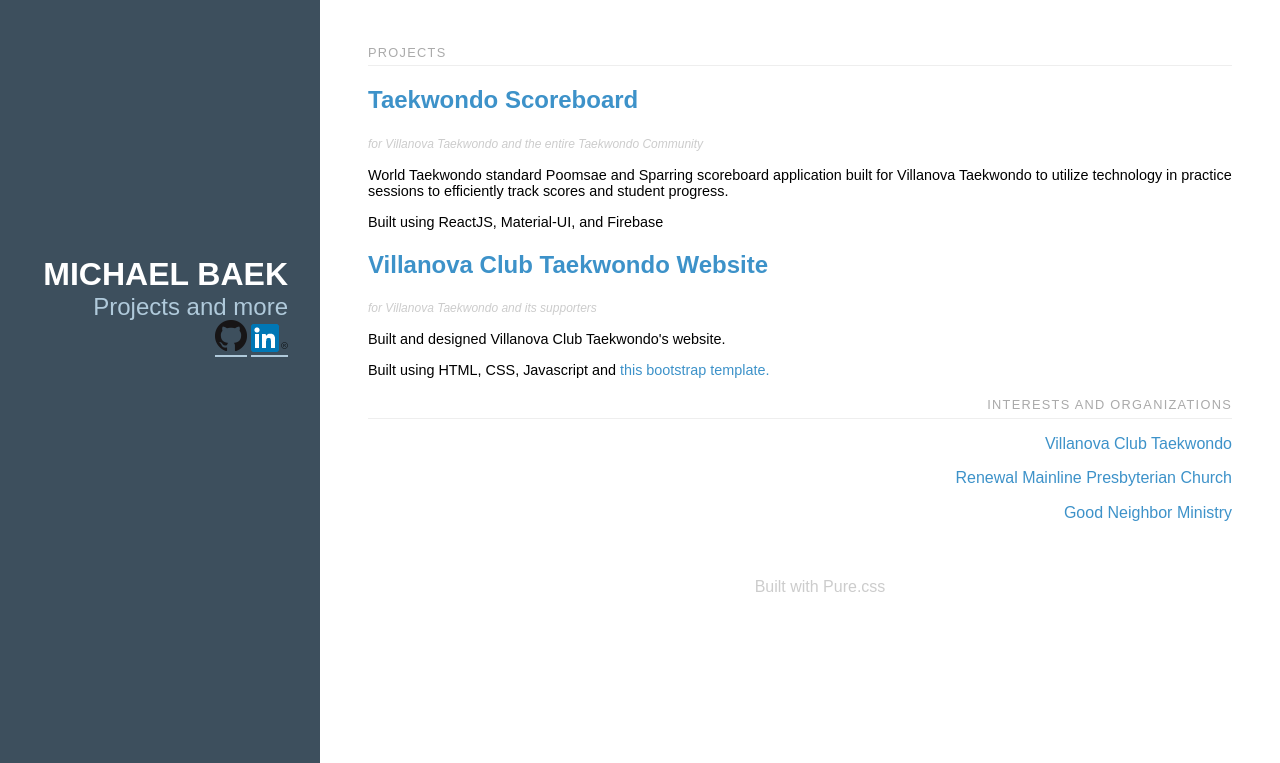
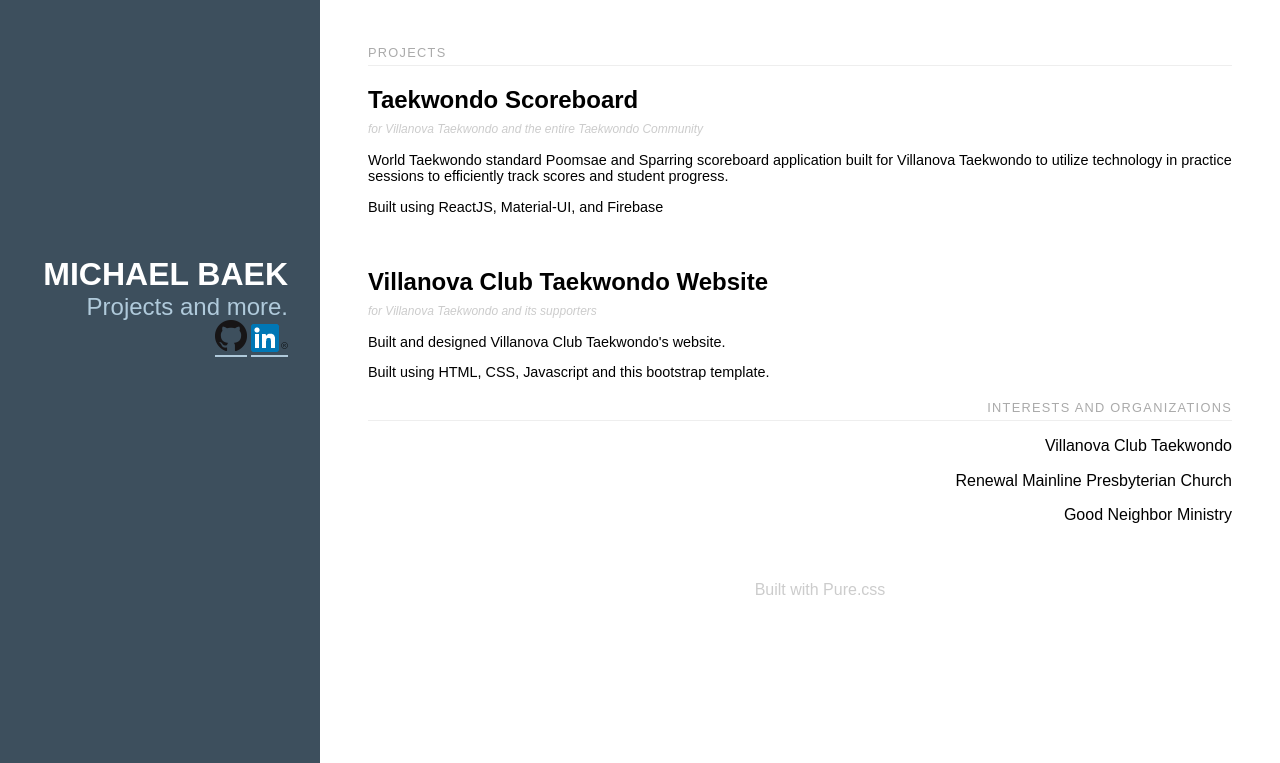
Before and after one commit to hansol13/hansol13.github.io, a PHP site: page / in a window 1280 px wide. Shown: the top 763 px of the page. Run offline with PHP 8.4, Linux system fonts and the light colour scheme; some libraries are stand-ins or nearby versions.

Commit message:
further adjustments

```diff
--- a/css/layouts/blog.css
+++ b/css/layouts/blog.css
@@ -6,11 +6,12 @@
 
 a {
     text-decoration: none;
-    color: rgb(61, 146, 201);
+    color: black;
 }
 a:hover,
 a:focus {
-    text-decoration: underline;
+    text-decoration: none;
+    color: #88bbdd;
 }
 
 h3 {
@@ -130,9 +131,15 @@ div.hidden {
     display:none;
 }
 
+.post-title{
+    margin-bottom: 0.2em;
+}
+
 .post-meta{
     font-size: 75%;
     color: #cccccc;
+    display: inline-block;
+    margin: 0;
 }
 
 .post-description{
--- a/index.html
+++ b/index.html
@@ -30,7 +30,7 @@
                 <div class="sidebar pure-u-1 pure-u-md-1-4">
                     <div class="header">
                         <h1 class="brand-title">Michael Baek</h1>
-                        <h2 class="brand-tagline">Projects and more</h2>
+                        <h2 class="brand-tagline">Projects and more.</h2>
                         <nav class="nav">
                             <ul class="nav-list">
                                 <li class="nav-item">
@@ -67,7 +67,7 @@
                                 <p>Built using ReactJS, Material-UI, and Firebase</p>
                             </div>
                         </section>
-
+                        <br>
                         <section class="post">
                             <header class="post-header">
                                 <h2 class="post-title">
```
Also changed, not shown: favicon.ico.
